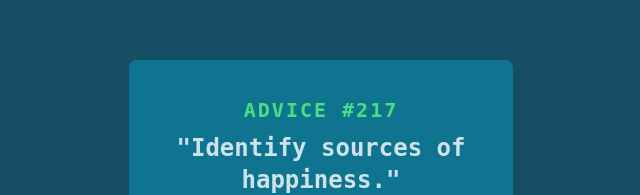
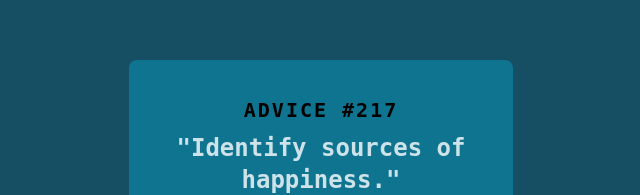
Before and after one commit to Maryahcee/advice-generator-application, a Vue app: page / in a window 1280 px wide. Shown: the part 216-411 px from the top of the page, without its empty margins (319-959 px from the left). Built offline with nearby package versions, Linux system fonts and the light colour scheme.

Commit message:
Update Heading.vue
add header color
Delete styles boiler-plate

```diff
--- a/src/components/Heading.vue
+++ b/src/components/Heading.vue
@@ -1,6 +1,6 @@
 <template>
   <div >
-      <h1 class="header text-green-400 p-4 pb-2 text-center text-xl text-[20px] tracking-widest">
+      <h1 class="header text-darker-green p-4 pb-2 text-center text-xl text-[20px] tracking-widest">
          {{ advice.heading}}  #{{ advice.id}}
       </h1>
       </div>
@@ -13,9 +13,3 @@ props: ['advice'],
 }
 
 </script>
-
-<style>
-.header{
-    color: hsl(151, 100%, 66%);
-}
-</style>
```
